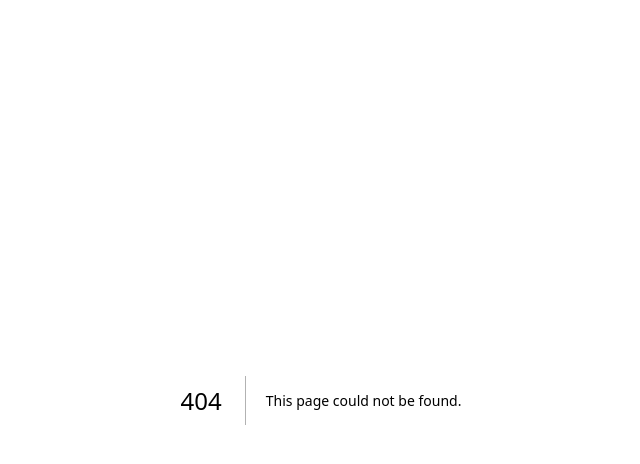
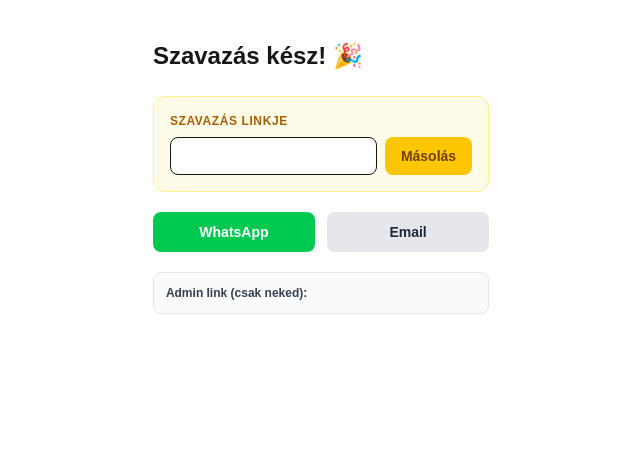
Before and after one commit to adamalmasi/vootee, a Next.js app: page /share in a window 1280 px wide. Before the commit this address had no page. Shown: the top 464 px of the page, without its empty margins (319-959 px from the left). Built offline with nearby package versions, Linux system fonts and the light colour scheme.

Commit message:
feat: create poll page with calendar and share page

```diff
--- /dev/null
+++ b/src/app/create/page.tsx
@@ -0,0 +1,91 @@
+'use client'
+import { useState } from 'react'
+import { useRouter } from 'next/navigation'
+import CalendarPicker from '@/components/CalendarPicker'
+import SlotEditor from '@/components/SlotEditor'
+
+type SlotMap = Record<string, string[]>
+
+export default function CreatePage() {
+  const router = useRouter()
+  const [title, setTitle] = useState('')
+  const [selectedDays, setSelectedDays] = useState<string[]>([])
+  const [slotMap, setSlotMap] = useState<SlotMap>({})
+  const [loading, setLoading] = useState(false)
+  const [error, setError] = useState('')
+
+  function toggleDay(day: string) {
+    if (selectedDays.includes(day)) {
+      setSelectedDays(d => d.filter(x => x !== day))
+      setSlotMap(m => { const n = { ...m }; delete n[day]; return n })
+    } else {
+      setSelectedDays(d => [...d, day].sort())
+      setSlotMap(m => ({ ...m, [day]: [] }))
+    }
+  }
+
+  function addTime(day: string, time: string) {
+    setSlotMap(m => ({ ...m, [day]: [...(m[day] ?? []), time].sort() }))
+  }
+
+  function removeTime(day: string, time: string) {
+    setSlotMap(m => ({ ...m, [day]: m[day].filter(t => t !== time) }))
+  }
+
+  function buildSlots(): string[] {
+    return Object.entries(slotMap).flatMap(([day, times]) =>
+      times.map(time => `${day}T${time}:00+00:00`)
+    )
+  }
+
+  async function handleSubmit() {
+    setError('')
+    if (!title.trim()) { setError('Add meg az esemény nevét!'); return }
+    const slots = buildSlots()
+    if (slots.length === 0) { setError('Adj meg legalább egy időpontot!'); return }
+
+    setLoading(true)
+    const res = await fetch('/api/polls', {
+      method: 'POST',
+      headers: { 'Content-Type': 'application/json' },
+      body: JSON.stringify({ title, slots }),
+    })
+    setLoading(false)
+
+    if (!res.ok) { setError('Hiba történt, próbáld újra.'); return }
+    const data = await res.json()
+    router.push(`/share?vote=${encodeURIComponent(data.vote_link)}&admin=${encodeURIComponent(data.admin_link)}`)
+  }
+
+  return (
+    <main className="max-w-xl mx-auto px-4 py-10">
+      <h1 className="text-2xl font-bold mb-6">Új időpont-szavazás</h1>
+      <div className="mb-5">
+        <label className="block text-sm font-semibold text-gray-600 mb-1">Esemény neve</label>
+        <input value={title} onChange={e => setTitle(e.target.value)}
+          placeholder="pl. Csapat vacsora júniusban"
+          className="w-full border rounded-lg px-3 py-2 text-sm focus:outline-blue-400" />
+      </div>
+      <div className="mb-4">
+        <label className="block text-sm font-semibold text-gray-600 mb-2">Válassz napokat a naptárból</label>
+        <CalendarPicker selectedDays={selectedDays} onDayToggle={toggleDay} />
+      </div>
+      {selectedDays.length > 0 && (
+        <div className="mb-6">
+          <div className="text-xs font-bold uppercase tracking-widest text-gray-400 mb-2">Kiválasztott időpontok</div>
+          <div className="flex flex-col gap-2">
+            {selectedDays.map(day => (
+              <SlotEditor key={day} day={day} times={slotMap[day] ?? []}
+                onAddTime={addTime} onRemoveTime={removeTime} onRemoveDay={toggleDay} />
+            ))}
+          </div>
+        </div>
+      )}
+      {error && <p className="text-red-500 text-sm mb-3">{error}</p>}
+      <button onClick={handleSubmit} disabled={loading}
+        className="w-full bg-blue-500 hover:bg-blue-600 text-white font-semibold py-2.5 rounded-lg transition disabled:opacity-50">
+        {loading ? 'Létrehozás...' : 'Link generálása →'}
+      </button>
+    </main>
+  )
+}
--- /dev/null
+++ b/src/app/share/page.tsx
@@ -0,0 +1,20 @@
+'use client'
+import { useSearchParams } from 'next/navigation'
+import { Suspense } from 'react'
+import SharePanel from '@/components/SharePanel'
+
+function ShareContent() {
+  const params = useSearchParams()
+  const voteLink = params.get('vote') ?? ''
+  const adminLink = params.get('admin') ?? ''
+  return <SharePanel voteLink={voteLink} adminLink={adminLink} />
+}
+
+export default function SharePage() {
+  return (
+    <main className="max-w-xl mx-auto px-4 py-10">
+      <h1 className="text-2xl font-bold mb-6">Szavazás kész! 🎉</h1>
+      <Suspense><ShareContent /></Suspense>
+    </main>
+  )
+}
--- /dev/null
+++ b/src/components/SharePanel.tsx
@@ -0,0 +1,44 @@
+'use client'
+import { useState } from 'react'
+
+type Props = { voteLink: string; adminLink: string }
+
+export default function SharePanel({ voteLink, adminLink }: Props) {
+  const [copied, setCopied] = useState(false)
+
+  function copyLink() {
+    navigator.clipboard.writeText(voteLink)
+    setCopied(true)
+    setTimeout(() => setCopied(false), 2000)
+  }
+
+  const waText = encodeURIComponent(`Szavazz az időpontra: ${voteLink}`)
+
+  return (
+    <div className="space-y-5">
+      <div className="p-4 bg-yellow-50 border border-yellow-200 rounded-xl">
+        <div className="text-xs font-bold text-yellow-700 uppercase tracking-wider mb-2">Szavazás linkje</div>
+        <div className="flex gap-2">
+          <input readOnly value={voteLink} className="flex-1 text-sm border rounded-lg px-3 py-2 bg-white" />
+          <button onClick={copyLink} className="bg-yellow-400 hover:bg-yellow-500 text-yellow-900 font-semibold text-sm px-4 rounded-lg">
+            {copied ? '✓ Másolva' : 'Másolás'}
+          </button>
+        </div>
+      </div>
+      <div className="flex gap-3">
+        <a href={`https://wa.me/?text=${waText}`} target="_blank" rel="noopener noreferrer"
+          className="flex-1 bg-green-500 hover:bg-green-600 text-white text-sm font-semibold text-center py-2.5 rounded-lg">
+          WhatsApp
+        </a>
+        <a href={`mailto:?subject=Időpont-szavazás&body=${waText}`}
+          className="flex-1 bg-gray-200 hover:bg-gray-300 text-gray-800 text-sm font-semibold text-center py-2.5 rounded-lg">
+          Email
+        </a>
+      </div>
+      <div className="p-3 bg-gray-50 border border-gray-200 rounded-lg text-xs text-gray-500">
+        <strong className="text-gray-700">Admin link (csak neked):</strong>{' '}
+        <a href={adminLink} className="text-blue-500 break-all">{adminLink}</a>
+      </div>
+    </div>
+  )
+}
```
